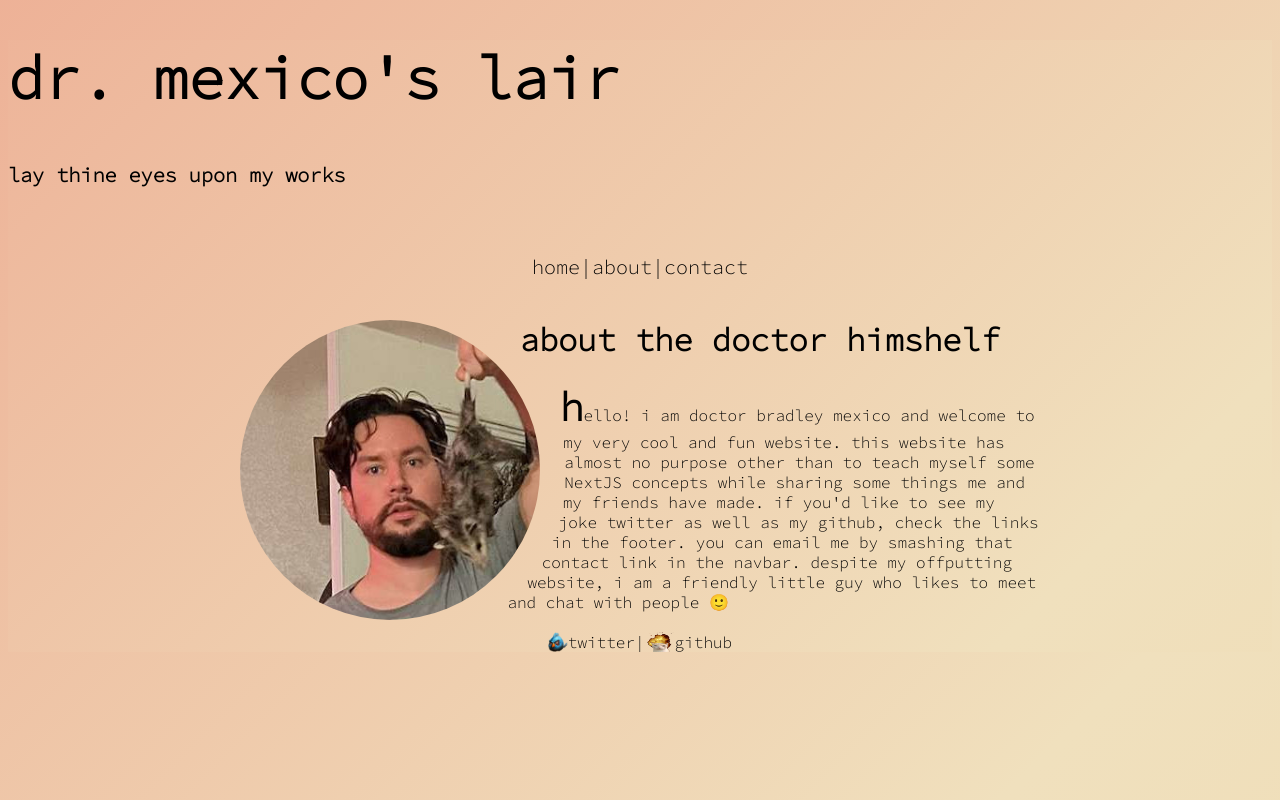
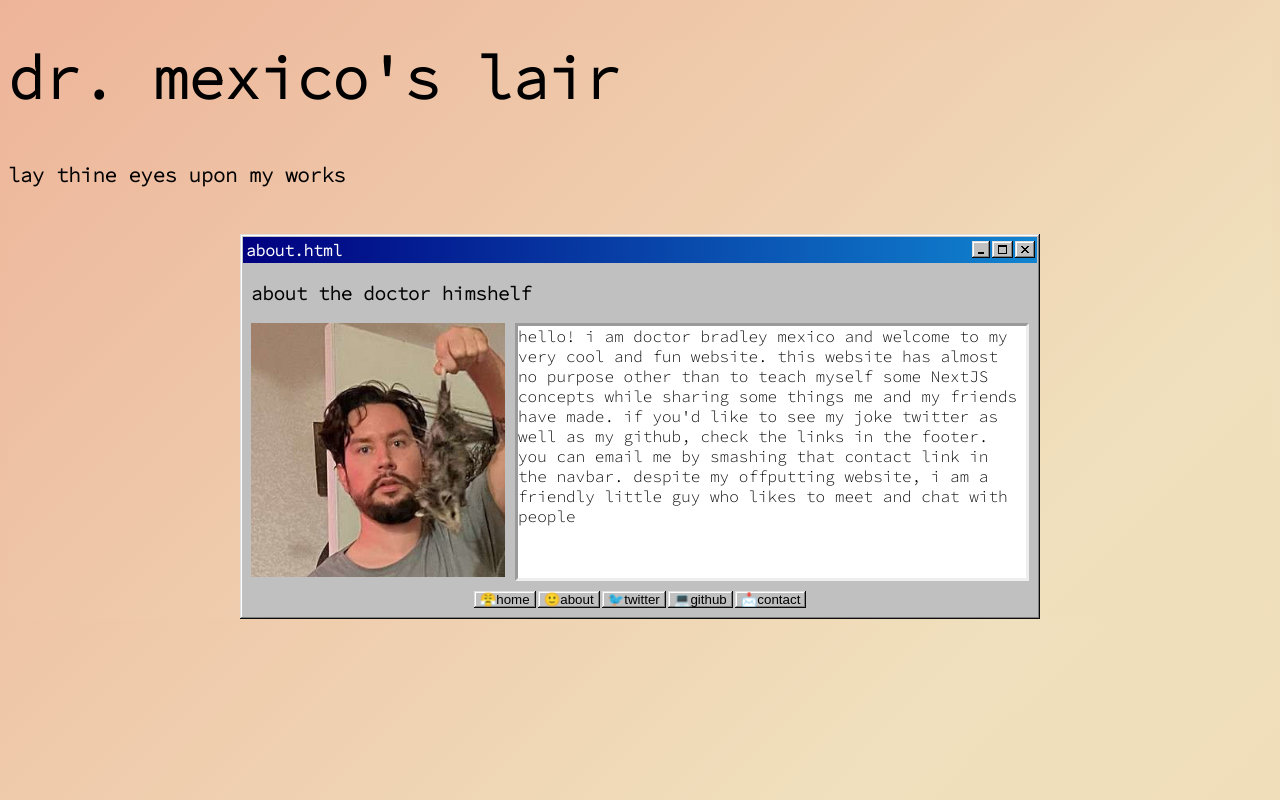
Before and after one commit to DrBradleyMexico/BigWetNextJS-Site, a Next.js app: page /about in a window 1280 px wide. Built offline with nearby package versions, Linux system fonts and the light colour scheme.

Commit message:
made navbar into the footer and even goofier

```diff
--- a/src/components/Articles.module.css
+++ b/src/components/Articles.module.css
@@ -33,8 +33,6 @@
   gap: 2px;
 }
 
-.button {}
-
 .button:hover {
   cursor: pointer;
 }
@@ -58,6 +56,10 @@
   background: #fff;
 }
 
+.article:hover {
+  background-color: burlywood;
+}
+
 .homeImage {
   margin-right: 10px;
   /* NOTE this flex value makes it 1/3 the size since our total flex is 3 */
@@ -74,6 +76,4 @@
   .homeContent {
     flex-direction: column;
   }
-
-  .homeImage {}
 }
--- a/src/components/layout/footer.tsx
+++ b/src/components/layout/footer.tsx
@@ -1,15 +1,35 @@
-import s from "./layout.module.css"
+import s from "@/components/layout/layout.module.css"
 import Link from "next/link";
-import Image from "next/image";
+import Emoji from "../emoji";
 
 const Footer = () => {
     return (
-        <div className={s.footer}>
-            <Image src="/BrangyTurd.png" width={20} height={20} alt="" />
-            <Link href="https://twitter.com/DrBradleyMexico" target="_blank">{"twitter"}</Link>
-            <> | </>
-            <Image src="/whoa.gif" width={30} height={20} alt="" />
-            <Link href="https://github.com/DrBradleyMexico" target="_blank">{"github"}</Link>
+        <div className={s.footerBarButtons}>
+            <button className={`${s.border} ${s.button}`}>
+                <Link href="/">
+                    <Emoji symbol="😤" label="triumph face emoji" />home
+                </Link>
+            </button>
+            <button className={`${s.border} ${s.button}`}>
+                <Link href="/about">
+                    <Emoji symbol="🙂" label="smiley face emoji" />about
+                </Link>
+            </button>
+            <button className={`${s.border} ${s.button}`}>
+                <Link href="https://twitter.com/DrBradleyMexico" target="_blank">
+                    <Emoji symbol="🐦" label="bird emoji" />twitter
+                </Link>
+            </button>
+            <button className={`${s.border} ${s.button}`}>
+                <Link href="https://github.com/DrBradleyMexico" target="_blank">
+                    <Emoji symbol="💻" label="laptop emoji" />github
+                </Link>
+            </button>
+            <button className={`${s.border} ${s.button}`}>
+                <Link href="mailto: &#098;&#114;&#097;&#100;&#119;&#101;&#105;&#100;&#110;&#101;&#114;&#056;&#054;&#052;&#050;&#064;&#103;&#109;&#097;&#105;&#108;&#046;&#099;&#111;&#109;">
+                    <Emoji symbol="📩" label="mail emoji" />contact
+                </Link>
+            </button>
         </div>
     );
 }
--- a/src/components/layout/layout.module.css
+++ b/src/components/layout/layout.module.css
@@ -4,28 +4,25 @@
     color: black;
 }
 
-.nav {
+.footerBarButtons {
     display: flex;
-    align-content: center;
+    gap: 2px;
     justify-content: center;
-    align-items: center;
-    font-size: 20px;
-    border-width: 1px 0;
-    list-style: none;
-    margin: 10px;
-    padding: 0;
-    text-align: center;
+    margin-top: 10px;
 }
 
-.footer {
-    display: flex;
-    font-size: 16px;
-    text-align: center;
-    color: black;
-    margin-top: 20px;
-    flex-direction: row;
-    align-content: center;
-    justify-content: center;
-    align-items: center;
-    margin-bottom: 50px;
+.button:hover {
+    cursor: pointer;
 }
+
+.button:active {
+    cursor: pointer;
+    background-color: rgb(163, 160, 160);
+    box-shadow: inset -1px -1px #0a0a0a, inset 2px 2px grey;
+}
+
+.border {
+    border: none;
+    box-shadow: inset -1px -1px #0a0a0a, inset 1px 1px #dfdfdf, inset -2px -2px grey, inset 2px 2px #fff;
+    background: silver;
+}
--- a/src/components/layout/layout.tsx
+++ b/src/components/layout/layout.tsx
@@ -1,7 +1,5 @@
 import { ReactNode, useState } from "react";
-import Footer from "./footer";
 import Header from "./header";
-import Navbar from "./navbar";
 
 interface Props {
     children?: ReactNode
@@ -11,9 +9,7 @@ export const Layout = ({ children, ...props }: Props) => {
     return (
         <>
             <Header />
-            <Navbar />
             <main {...props}>{children}</main>
-            <Footer />
         </>
     )
 }
--- a/src/components/layout/navbar.tsx
+++ /dev/null
@@ -1,16 +0,0 @@
-import s from "./layout.module.css"
-import Link from "next/link";
-
-const Navbar = () => {
-    return (
-        <div className={s.nav}>
-            <Link href="/">{"home"}</Link>
-            <p> | </p>
-            <Link href="/about">{"about"}</Link>
-            <p> | </p>
-            <Link href="mailto: &#098;&#114;&#097;&#100;&#119;&#101;&#105;&#100;&#110;&#101;&#114;&#056;&#054;&#052;&#050;&#064;&#103;&#109;&#097;&#105;&#108;&#046;&#099;&#111;&#109;">{"contact"}</Link>
-        </div>
-    );
-}
-
-export default Navbar;
--- a/src/components/svgs/close.tsx
+++ b/src/components/svgs/close.tsx
@@ -3,7 +3,7 @@ import * as React from "react";
 const Close = (props: any) => (
     <svg
         width={8}
-        height={7}
+        height={8}
         xmlns="http://www.w3.org/2000/svg"
         {...props}
     >
--- a/src/pages/404.tsx
+++ b/src/pages/404.tsx
@@ -3,6 +3,7 @@ import s from "@/components/Articles.module.css"
 import Min from "@/components/svgs/min";
 import Max from "@/components/svgs/max";
 import Close from "@/components/svgs/close";
+import Footer from "@/components/layout/footer";
 
 const NotFound = () => {
     return (
@@ -23,11 +24,12 @@ const NotFound = () => {
                         <img className={s.homeImageMore} src={"/spinningpikachu.gif"} alt="" />
                     </div>
                     <div className={s.articles}>
-                        <Link href="/">
+                        <Link className={s.article} href="/">
                             {"go back from once ye came"}
                         </Link>
                     </div>
                 </div>
+                <Footer />
             </div>
         </div>
     );
--- a/src/pages/about.tsx
+++ b/src/pages/about.tsx
@@ -1,9 +1,40 @@
-import AboutContent from "@/components/about/aboutContent"
+import s from "@/components/Articles.module.css"
+import Min from "@/components/svgs/min";
+import Max from "@/components/svgs/max";
+import Close from "@/components/svgs/close";
+import Emoji from "@/components/emoji";
+import Link from "next/link";
+import Footer from "@/components/layout/footer";
 
-export default function About() {
+
+const About = () => {
     return (
-        <div>
-            <AboutContent />
-        </div>
-    )
+        <section>
+            <div className={`${s.border} ${s.window}`}>
+                <div className={s.titleBar}>
+                    <div className={s.titleBarText}>{'about.html'}
+                    </div>
+                    <div className={s.titleBarButtons}>
+                        <button className={`${s.border} ${s.button}`}><Min></Min></button>
+                        <button className={`${s.border} ${s.button}`}><Max></Max></button>
+                        <button className={`${s.border} ${s.button}`}><Close></Close></button>
+                    </div>
+                </div>
+                <div className={s.windowBody}>
+                    <h3>{'about the doctor himshelf'}</h3>
+                    <div className={s.homeContent}>
+                        <div className={s.homeImage}>
+                            <img className={s.homeImageMore} src={"/meirl2.jpg"} alt="" />
+                        </div>
+                        <div className={s.articles}>
+                            {"hello! i am doctor bradley mexico and welcome to my very cool and fun website. this website has almost no purpose other than to teach myself some NextJS concepts while sharing some things me and my friends have made. if you'd like to see my joke twitter as well as my github, check the links in the footer. you can email me by smashing that contact link in the navbar. despite my offputting website, i am a friendly little guy who likes to meet and chat with people"}
+                        </div>
+                    </div>
+                    <Footer />
+                </div>
+            </div>
+        </section>
+    );
 }
+
+export default About;
--- a/src/styles/globals.css
+++ b/src/styles/globals.css
@@ -43,8 +43,3 @@ a:visited {
 a:active {
     text-decoration: none;
 }
-
-a:hover {
-    text-decoration: none;
-    background-color: burlywood;
-}
```
Also changed, not shown: src/components/articles.tsx (+7 -7 lines).
